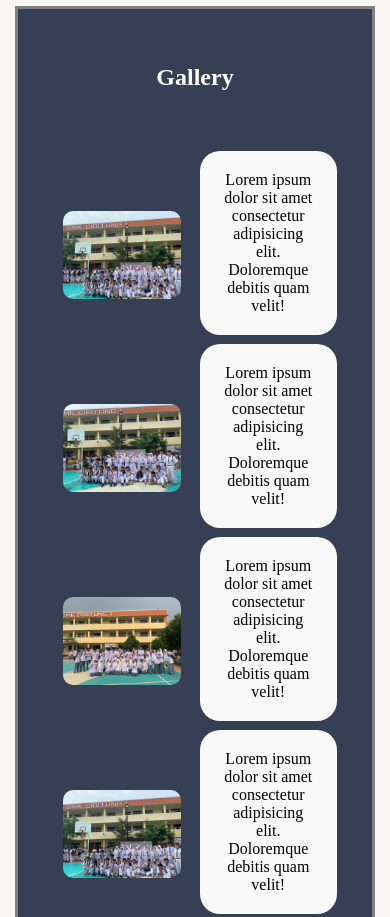
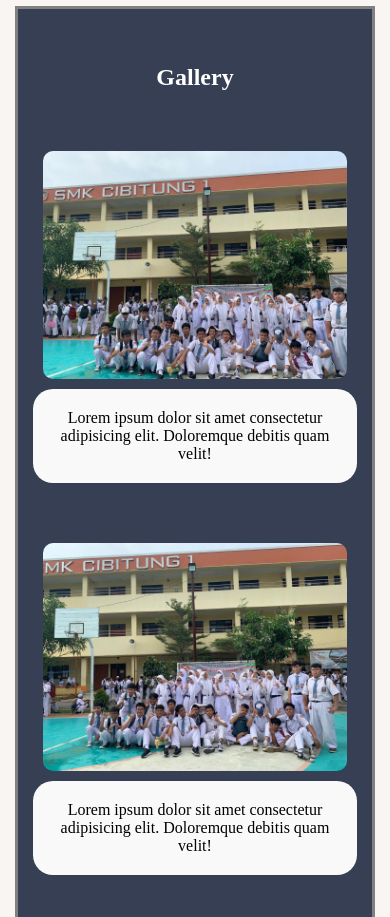
Before and after one commit to nandaaryahandikapurta/portofolio-nanda, a plain HTML site: page index.html in a window 390 px wide. Shown: the part 1000-1917 px from the top of the page. Drawn offline with Linux system fonts and the light colour scheme.

Commit message:
merubah fitur index dan css

```diff
--- a/index.html
+++ b/index.html
@@ -61,12 +61,13 @@
             <h2>Gallery</h2>
               <div class="hero-galeri">
                 <ul class="gallery">
-                    <li>
+
                         <a href="#">
                         <img src="img/kelas-14.jpg" alt="foto saat sebelum ujian">
                     </a>
+                    <p>Lorem ipsum dolor sit amet consectetur adipisicing elit. Doloremque debitis quam velit!</p>
 
-                    <p>Lorem ipsum dolor sit amet consectetur adipisicing elit. Doloremque debitis quam velit!</p>
+
 
                         <a href="#">
                           <img src="img/kelas-16.jpg" alt="foto saat setelah penjoblosan osis">
@@ -82,7 +83,7 @@
                             <img src="img/kelas-13.jpg" alt="foto random">
                         </a>
                         <p>Lorem ipsum dolor sit amet consectetur adipisicing elit. Doloremque debitis quam velit!</p>
-                    </li>
+
                 </ul>
               </div>
         </section>
--- a/style.css
+++ b/style.css
@@ -356,7 +356,7 @@ margin-bottom: 40px;
 
 
 
-@media screen and (max-width: 550px) {
+@media screen and (max-width: 414px) {
 
     body {
         margin: 15px;
@@ -393,7 +393,7 @@ margin-bottom: 40px;
     margin-top: 50px;
     padding: 10px;
     display: grid;
-    grid-template-columns: repeat(auto-fit, minmax(80px, 1fr));
+    grid-template-columns: repeat(auto-fit, minmax(250px, 1fr));
     gap: 10px;
    }
 
@@ -402,7 +402,6 @@ margin-bottom: 40px;
    }
 
    .gallery p {
-    display: flex;
     background-color: #F9F9F9;
     border-radius: 20px;
     padding: 20px;
```
